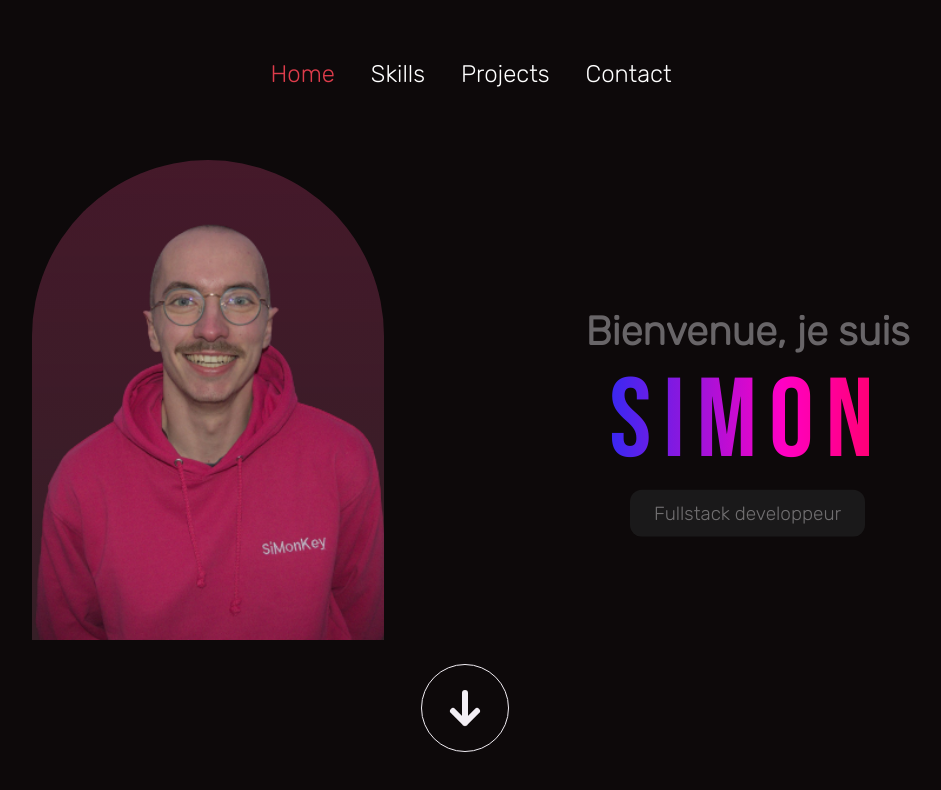
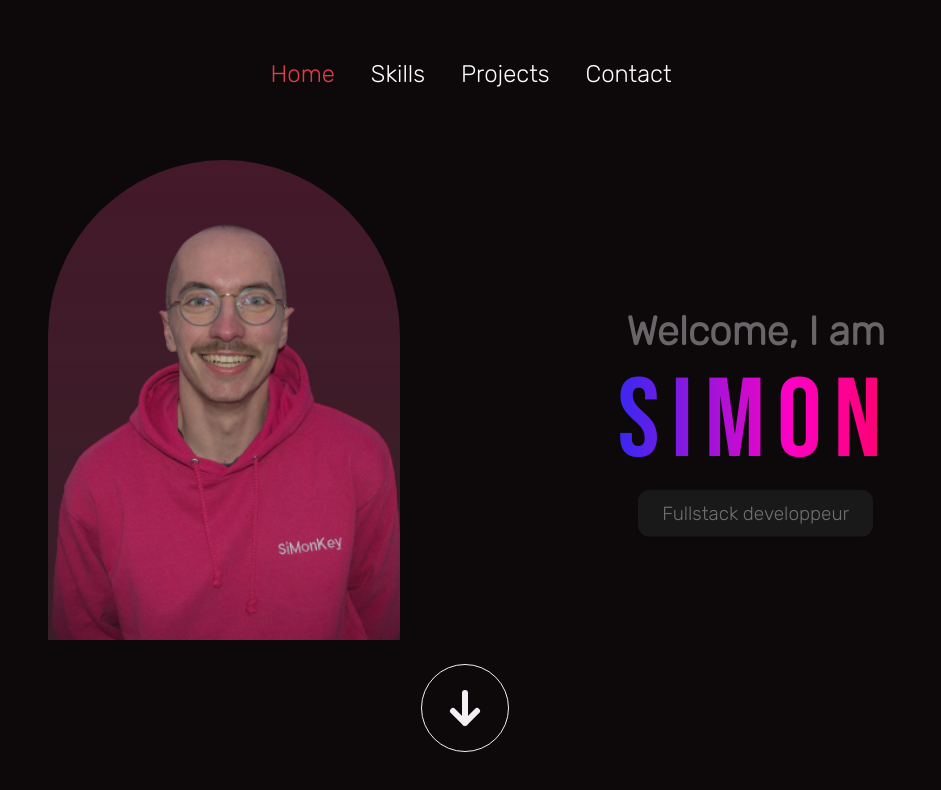
Before and after one commit to PolySim/portfolio-dev-simon, a React (Vite) app: page / in a window 1280 px wide. Shown: the top 790 px of the page, without its empty margins (169-1110 px from the left). Built offline with nearby package versions, Linux system fonts and the light colour scheme.

Commit message:
In english please

```diff
--- a/src/components/Introduction/index.tsx
+++ b/src/components/Introduction/index.tsx
@@ -7,7 +7,7 @@ export default function Introduction(): JSX.Element {
         <img src="/me.png" alt="Simon Desdevises" />
       </div>
       <Presentation>
-        <p>Bienvenue, je suis</p>
+        <p>Welcome, I am</p>
         <p>SIMON</p>
         <div>Fullstack developpeur</div>
       </Presentation>
```
